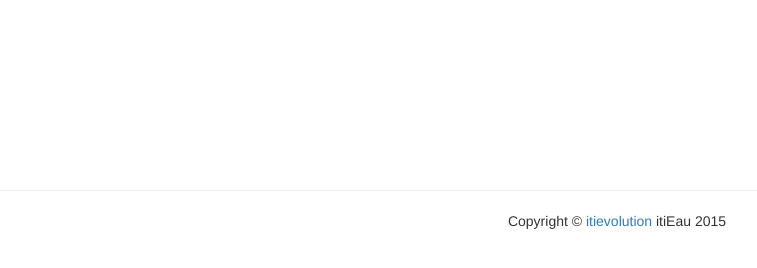
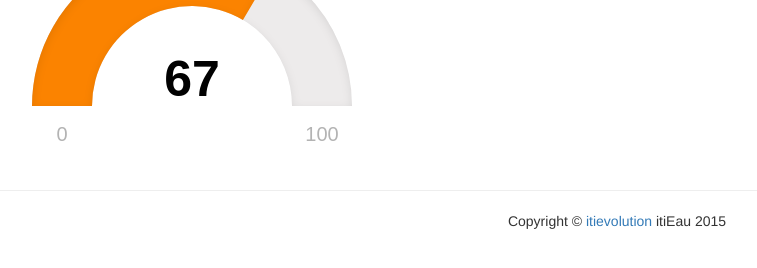
Before and after one commit to shcrossan/itieau, a Django app: template itieau/templates/home.html in a window 1280 px wide. Shown: the part 232-500 px from the top of the page, without its empty margins (23-780 px from the left). Run offline with Django 3.2, Linux system fonts and the light colour scheme; the template is opened without the code that fills it, so the values that code supplies are empty; some libraries are stand-ins or nearby versions.

Commit message:
add other guage.js

```diff
--- a/itieau/templates/header.html
+++ b/itieau/templates/header.html
@@ -11,4 +11,6 @@
     <link href='http://fonts.googleapis.com/css?family=Open+Sans:400,300' rel='stylesheet' type='text/css'>
 <!--    front end dan -->
     <title>iti Eau - Gestion des eaux MOBILE</title>
+    <script src="/static/js/raphael.2.1.0.min.js"></script>
+    <script src="/static/js/justgage.1.0.1.min.js"></script>
 </head>
--- a/itieau/templates/home.html
+++ b/itieau/templates/home.html
@@ -14,7 +14,6 @@
             <canvas id="guage3"></canvas>
         </div>
     </div>
-
     <script>
     var g = new JustGage({
     id: "gauge",
@@ -24,5 +23,4 @@
     title: "Visitors"
   });
 </script>
-
 {% endblock %}
```
